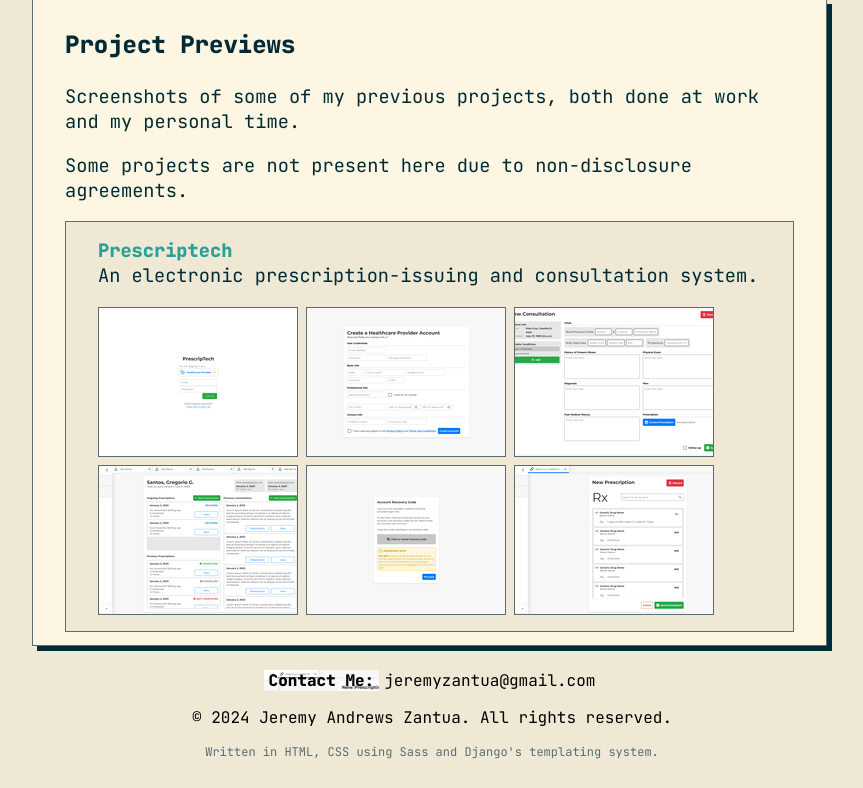
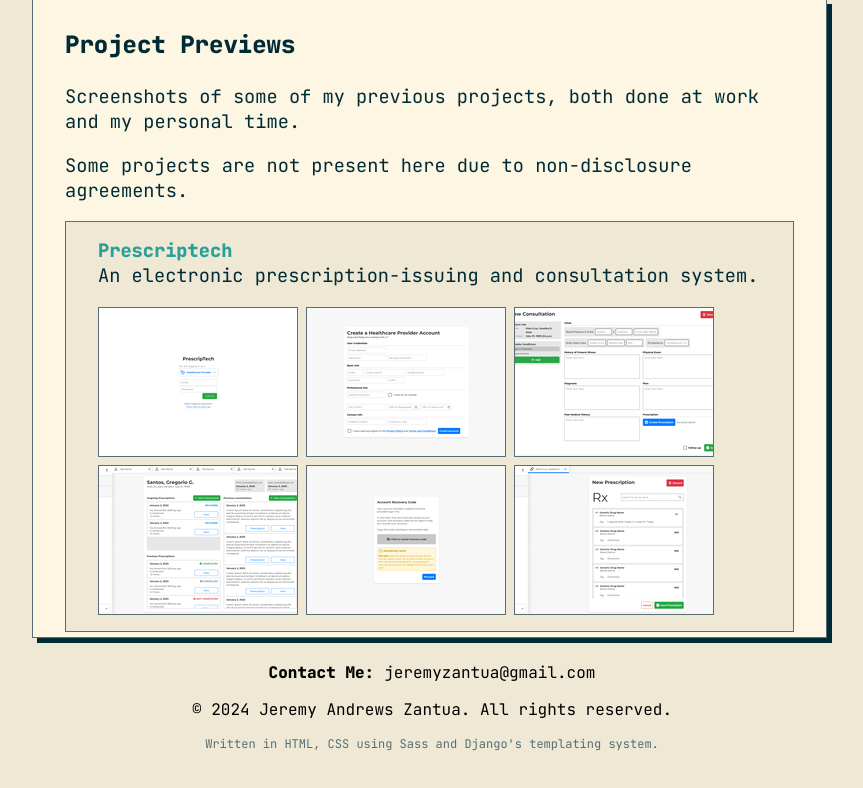
Before and after one commit to Cyphred/personal-website-v1, a Django app: page / in a window 1280 px wide. Shown: the part 894-1682 px from the top of the page, without its empty margins (208-1071 px from the left). After the commit the page ends 1645 px from the top, so only its background shows below. Run offline with Django 4.2, Linux system fonts and the light colour scheme; style sheets or scripts are compiled from the project's sources; some libraries are stand-ins or nearby versions.

Commit message:
Fixes image background leak

```diff
--- a/personal_website/main/templates/main/index.html
+++ b/personal_website/main/templates/main/index.html
@@ -93,7 +93,8 @@
 
             <div class='thumbnail-wrap'>
               {% for image in project.images %}
-                <a class='thumbnail' style='background:url(/media/prescriptech/200-{{ image }})' href='/media/prescriptech/{{image}}' target='_blank' />
+                <a class='thumbnail' style='background:url(/media/prescriptech/200-{{ image }})' href='/media/prescriptech/{{image}}' target='_blank'>
+                </a>
               {% endfor %}
             </div>
           </div>
```
